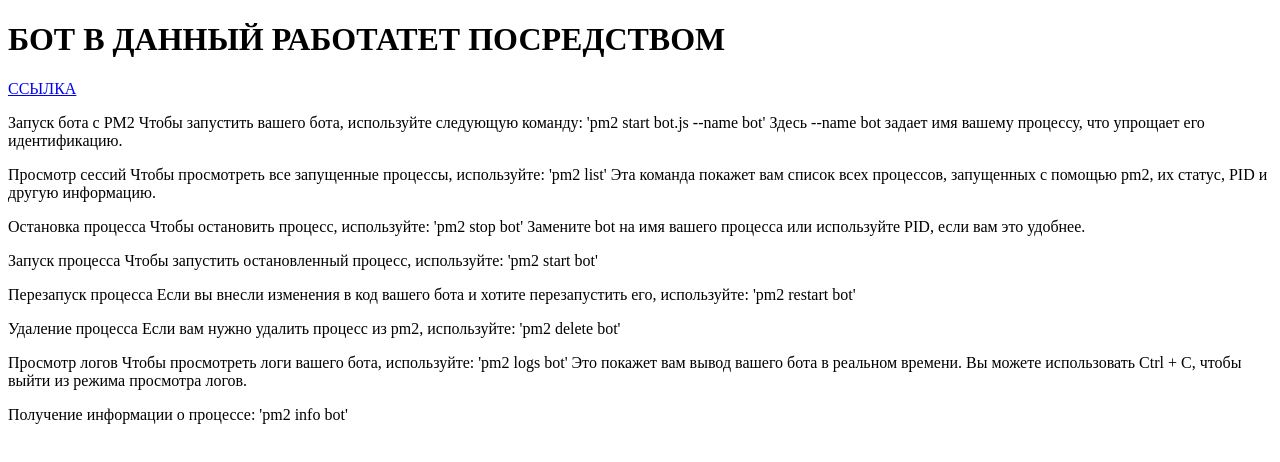
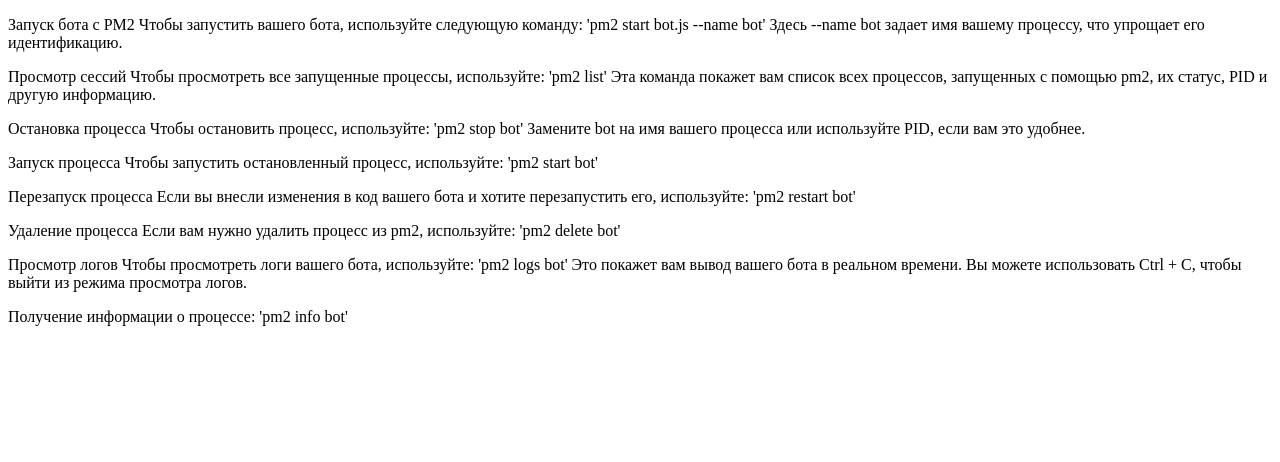
Before and after one commit to thermojam/bot, a website: page index.html in a window 1280 px wide. Drawn offline with Linux system fonts and the light colour scheme.

Commit message:
remaster html

```diff
--- a/index.html
+++ b/index.html
@@ -5,9 +5,6 @@
     <title>Title</title>
 </head>
 <body>
-
-<h1>БОТ В ДАННЫЙ РАБОТАТЕТ ПОСРЕДСТВОМ</h1>
-<a href="https://replit.com/@nmensky/telegram-bot">ССЫЛКА</a>
 
 <div>
     <p>
```
